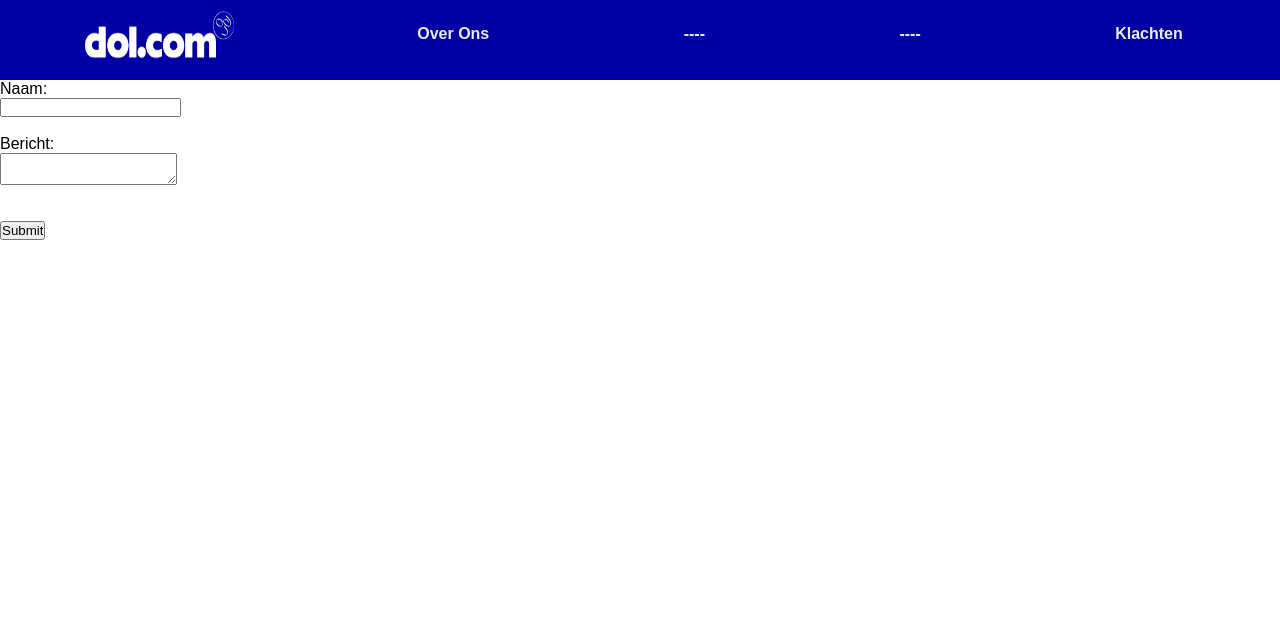
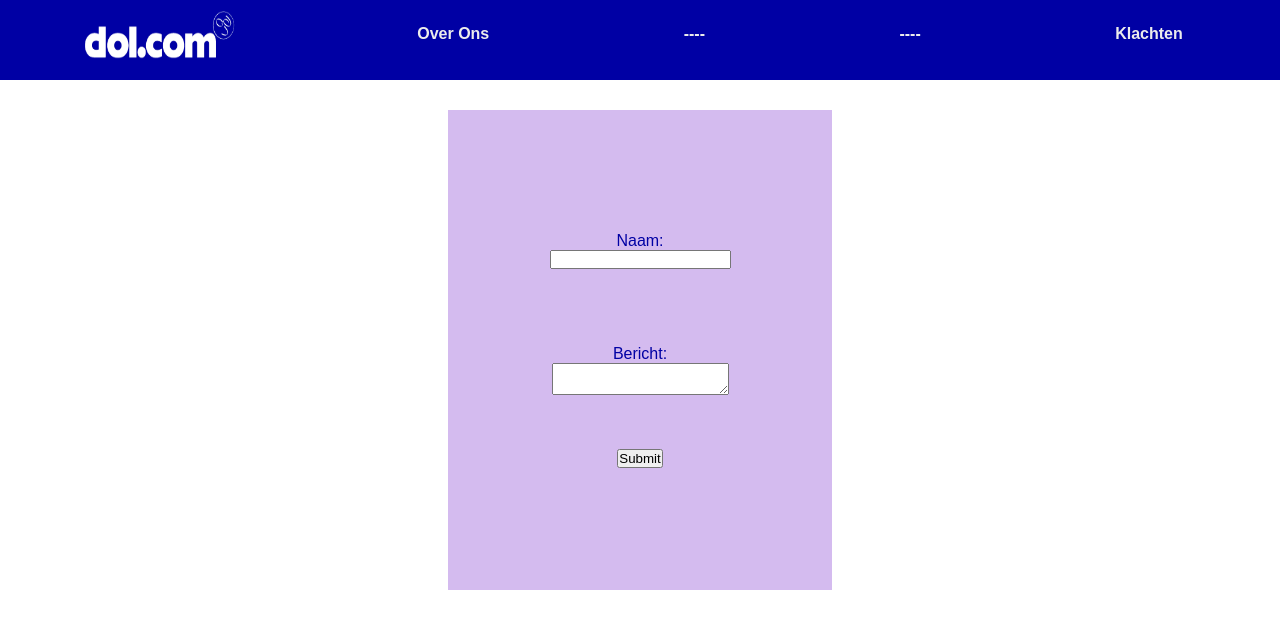
Before and after one commit to NouamanGuendoul/project-3, a PHP site: page /klachten/klachten.php in a window 1280 px wide. Shown: the top 629 px of the page. Run offline with PHP 8.4, Linux system fonts and the light colour scheme; data that the repository does not hold is empty.

Commit message:
i give up

```diff
--- a/webpage/klachten/klachten.css
+++ b/webpage/klachten/klachten.css
@@ -1,5 +1,23 @@
+#klacht-container{
+    /* background-color: brown; */
+    display: flex;
+    justify-content: center;
+    align-items: center;
+    color: #0000a4;
+    margin: 30px;
+}
+#klacht-form{
+    display: flex;
+    flex-direction: column;
+    align-items: center;
+    justify-content: center;
+    background-color: #d4bbef;
+    width: 30vw;
+    height: 60vh;
+    text-align: center;
+}
 #naam-input{
-
+    margin-bottom: 40px;
 }
 #klacht-input{
 
--- a/webpage/klachten/klachten.php
+++ b/webpage/klachten/klachten.php
@@ -7,15 +7,15 @@
 
     try{
         $stmt = $conn->prepare("INSERT INTO klachten (naam, bericht, datum)
-        VALUES (:naam, :bericht, :datum)");
+        VALUES (:naam, :klacht, :datum)");
         $stmt->bindParam('naam',$naam);
-        $stmt->bindParam('bericht',$bericht);
+        $stmt->bindParam('klacht',$bericht);
         $stmt->bindParam('datum',$datum);
 
         if(isset($_REQUEST['naam'])){
 
             $naam = $_POST['naam'];
-            $bericht = $_POST['bericht'];
+            $bericht = $_POST['klacht'];
             $datum = Date('d-m-Y');
             $stmt->execute();
 
@@ -26,8 +26,8 @@
     catch(PDOException $e){
         echo "Error!: " . $e->getMessage();
     }
-    $sqlSelect = "SELECT * FROM klachten";
-    $data = $conn->query($sqlSelect);
+    // $sqlSelect = "SELECT * FROM klachten";
+    // $data = $conn->query($sqlSelect);
 
     $conn = null;
 
@@ -35,9 +35,10 @@
 
 
 <!-- Klachten Form -->
-
+<div id="klacht-container">
 <form method="post" action="" id="klacht-form">
     Naam: <br><input type="text" name="naam" id="naam-input"></input><br><br>
     Bericht: <br><textarea type="text" name="klacht" id="klacht-input"></textarea><br><br><br>
     <input type="submit" name="knop" id="knop">
 </form>
+</div>
```
